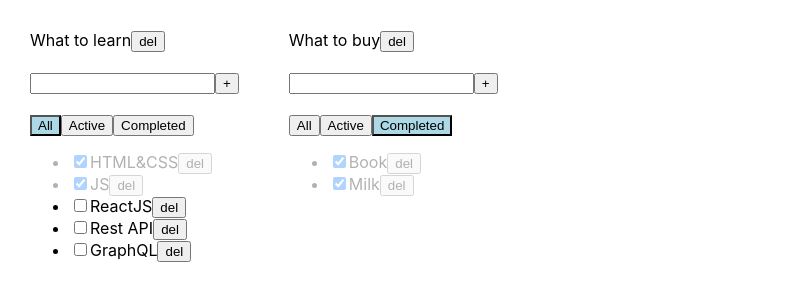
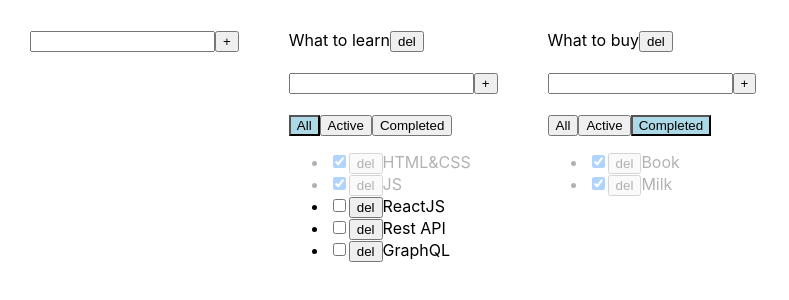
Before and after one commit to Odinokun/todo-homework, a React (Create React App) app: page / in a window 1280 px wide. Shown: the top 300 px of the page, without its empty margins (0-789 px from the left). Built offline with nearby package versions, Linux system fonts and the light colour scheme.

Commit message:
feat: lesson#06 completed

```diff
--- a/src/App.tsx
+++ b/src/App.tsx
@@ -2,6 +2,7 @@ import React, { useState } from 'react';
 import { v1 } from 'uuid';
 import { Todolist } from './components/Todolist';
 import './App.css';
+import { AddItemForm } from './components/AddItemForm';
 
 export type TaskType = {
   id: string;
@@ -89,8 +90,35 @@ function App() {
     delete tasks[todolistId];
   };
 
+  const addTodolist = (title: string) => {
+    const newTodolistId = v1();
+    const newTodolist: TodolistType = {
+      id: newTodolistId,
+      title,
+      filter: 'all',
+    };
+    setTodolists([...todolists, newTodolist]);
+    setTasks({ [newTodolistId]: [], ...tasks });
+  };
+
+  const changeTodolistTitle = (id: string, title: string) => {
+    setTodolists(todolists.map(tl => (tl.id === id ? { ...tl, title } : tl)));
+  };
+
+  const changeTaskTitle = (id: string, title: string, todolistId: string) => {
+    setTasks({
+      ...tasks,
+      [todolistId]: tasks[todolistId].map(t =>
+        t.id === id ? { ...t, title } : t
+      ),
+    });
+  };
+
   return (
     <div className='App'>
+      <div>
+        <AddItemForm addItem={addTodolist} />
+      </div>
       {todolists.map(tl => {
         const filteredTask = () => {
           switch (tl.filter) {
@@ -115,6 +143,8 @@ function App() {
             changeTaskStatus={changeTaskStatus}
             filter={tl.filter}
             removeTodolist={removeTodolist}
+            changeTaskTitle={changeTaskTitle}
+            changeTodolistTitle={changeTodolistTitle}
           />
         );
       })}
--- /dev/null
+++ b/src/components/AddItemForm.tsx
@@ -0,0 +1,43 @@
+import { KeyboardEvent, ChangeEvent, FC, useState } from 'react';
+
+interface IProps {
+  addItem: (title: string) => void;
+}
+
+export const AddItemForm: FC<IProps> = ({ addItem }) => {
+  const [newTaskTitle, setNewTaskTitle] = useState<string>('');
+  const [error, setError] = useState<string | null>(null);
+
+  const inputChangeHandler = (e: ChangeEvent<HTMLInputElement>) => {
+    setNewTaskTitle(e.currentTarget.value);
+  };
+
+  const onKeyPressHandler = (e: KeyboardEvent<HTMLInputElement>) => {
+    setError(null);
+    if (e.key === 'Enter') {
+      addItemHandler();
+    }
+  };
+
+  const addItemHandler = () => {
+    if (newTaskTitle.trim() !== '') {
+      addItem(newTaskTitle.trim());
+      setNewTaskTitle('');
+    } else {
+      setError('This field is requered!');
+    }
+  };
+
+  return (
+    <div>
+      <input
+        value={newTaskTitle}
+        onChange={inputChangeHandler}
+        onKeyDown={onKeyPressHandler}
+        className={error ? 'error' : ''}
+      />
+      <button onClick={addItemHandler}>+</button>
+      {error && <div className='error-message'>{error}</div>}
+    </div>
+  );
+};
--- /dev/null
+++ b/src/components/EditableSpan.tsx
@@ -0,0 +1,38 @@
+import { ChangeEvent, FC, useState } from 'react';
+
+interface IProps {
+  title: string;
+  onChange: (title: string) => void;
+}
+
+export const EditableSpan: FC<IProps> = ({ title, onChange }) => {
+  const [editMode, setEditMode] = useState<boolean>(false);
+  const [newTitle, setNewTitle] = useState<string>('');
+
+  const inputChangeHandler = (e: ChangeEvent<HTMLInputElement>) => {
+    setNewTitle(e.currentTarget.value);
+    onChange(newTitle);
+  };
+
+  const activateEditMode = () => {
+    setEditMode(true);
+    setNewTitle(title);
+  };
+
+  const deactivateEditMode = () => setEditMode(false);
+
+  return (
+    <>
+      {editMode ? (
+        <input
+          autoFocus
+          value={newTitle}
+          onBlur={deactivateEditMode}
+          onChange={inputChangeHandler}
+        />
+      ) : (
+        <span onDoubleClick={activateEditMode}>{title}</span>
+      )}
+    </>
+  );
+};
--- a/src/components/Todolist.tsx
+++ b/src/components/Todolist.tsx
@@ -1,6 +1,7 @@
-import React, { FC, ChangeEvent, KeyboardEvent, useState } from 'react';
+import { FC, ChangeEvent } from 'react';
 import { FilterValuesType, TaskType } from '../App';
-// import '../App.css';
+import { AddItemForm } from './AddItemForm';
+import { EditableSpan } from './EditableSpan';
 import './Todolist.css';
 
 interface IProps {
@@ -13,6 +14,8 @@ interface IProps {
   changeTaskStatus: (id: string, isDone: boolean, todolistId: string) => void;
   filter: FilterValuesType;
   removeTodolist: (todolistId: string) => void;
+  changeTaskTitle: (id: string, title: string, todolistId: string) => void;
+  changeTodolistTitle: (id: string, title: string) => void;
 }
 
 export const Todolist: FC<IProps> = ({
@@ -25,28 +28,11 @@ export const Todolist: FC<IProps> = ({
   changeTaskStatus,
   filter,
   removeTodolist,
+  changeTaskTitle,
+  changeTodolistTitle,
 }) => {
-  const [newTaskTitle, setNewTaskTitle] = useState<string>('');
-  const [error, setError] = useState<string | null>(null);
-
-  const inputChangeHandler = (e: React.ChangeEvent<HTMLInputElement>) => {
-    setNewTaskTitle(e.currentTarget.value);
-  };
-
-  const onKeyPressHandler = (e: KeyboardEvent<HTMLInputElement>) => {
-    setError(null);
-    if (e.key === 'Enter') {
-      addTaskHandler();
-    }
-  };
-
-  const addTaskHandler = () => {
-    if (newTaskTitle.trim() !== '') {
-      addTask(newTaskTitle.trim(), todolistId);
-      setNewTaskTitle('');
-    } else {
-      setError('This field is requered!');
-    }
+  const addTaskHandler = (newTaskTitle: string) => {
+    addTask(newTaskTitle.trim(), todolistId);
   };
 
   const changeAllFilter = () => changeFilter('all', todolistId);
@@ -55,24 +41,22 @@ export const Todolist: FC<IProps> = ({
 
   const removeTodolistHandler = () => removeTodolist(todolistId);
 
+  const changeTodolistTitleHandler = (newTitle: string) =>
+    changeTodolistTitle(todolistId, newTitle);
+
   return (
     <div>
       <div>
-        <span>{title}</span>
+        <EditableSpan title={title} onChange={changeTodolistTitleHandler} />
         <button onClick={removeTodolistHandler}>del</button>
       </div>
+
       <br />
-      <div>
-        <input
-          value={newTaskTitle}
-          onChange={inputChangeHandler}
-          onKeyDown={onKeyPressHandler}
-          className={error ? 'error' : ''}
-        />
-        <button onClick={addTaskHandler}>+</button>
-        {error && <div className='error-message'>{error}</div>}
-      </div>
+
+      <AddItemForm addItem={addTaskHandler} />
+
       <br />
+
       <div>
         <button
           className={filter === 'all' ? 'active-filter' : ''}
@@ -93,11 +77,14 @@ export const Todolist: FC<IProps> = ({
           Completed
         </button>
       </div>
+
       <ul>
         {tasks.map(t => {
           const removeTaskHandler = () => removeTask(t.id, todolistId);
           const changeTaskStatusHandler = (e: ChangeEvent<HTMLInputElement>) =>
             changeTaskStatus(t.id, e.currentTarget.checked, todolistId);
+          const changeTaskTitleHandler = (newTitle: string) =>
+            changeTaskTitle(t.id, newTitle, todolistId);
           return (
             <li key={t.id} className={t.isDone ? 'is-done' : ''}>
               <input
@@ -105,8 +92,8 @@ export const Todolist: FC<IProps> = ({
                 checked={t.isDone}
                 onChange={changeTaskStatusHandler}
               />
-              <span>{t.title}</span>
               <button onClick={removeTaskHandler}>del</button>
+              <EditableSpan title={t.title} onChange={changeTaskTitleHandler} />
             </li>
           );
         })}
```
